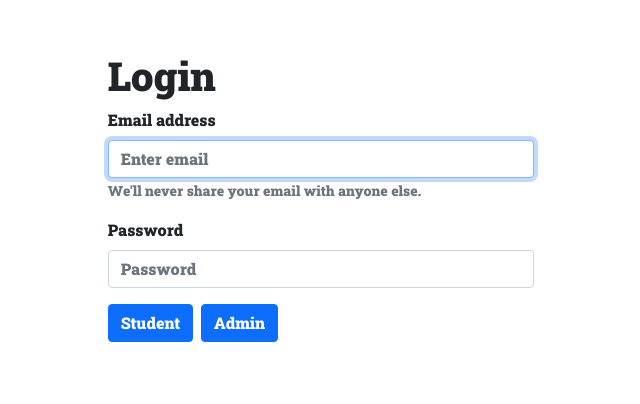
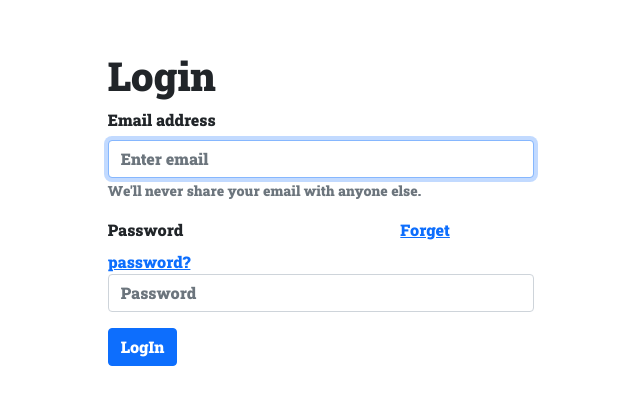
Before and after one commit to manjunadhb/project-pulse-2112, a React (Create React App) app: page / in a window 1280 px wide. Shown: the part 102-506 px from the top of the page, without its empty margins (319-959 px from the left). Built offline with nearby package versions, Linux system fonts and the light colour scheme.

Commit message:
forget password component add

```diff
--- a/src/App.js
+++ b/src/App.js
@@ -18,6 +18,7 @@ import Presentation from "./ManageTaskComponents/Presentation";
 import CreateTask from "./ManageTaskComponents/CreateTask";
 import TaskReview from "./ManageTaskComponents/TaskReview";
 import ClassroomAttendance from "./ManageTaskComponents/ClassroomAttendance";
+import ForgetPassWord from "./components/ForetPassword";
 // import { useNavigate } from "react-router-dom";
 // import React,{ useState } from "react";
 
@@ -42,6 +43,7 @@ function App() {
       <Route path="/manageusers" element={<ManageUsers />}></Route>
       <Route path="/ranking" element={<Ranking />}></Route>
       <Route path="/request" element={<Request />}></Route>
+      <Route path="/forget" element={<ForgetPassWord />}></Route>
       <Route path="*" element={<PageNotFound />}></Route>
     </Routes>
   );
--- a/src/components/AdminHeader.js
+++ b/src/components/AdminHeader.js
@@ -1,4 +1,5 @@
 import { Navbar,Nav, NavDropdown } from "react-bootstrap";
+import { Link } from "react-router-dom";
 
 const Admin = () => {
   return (
@@ -41,6 +42,7 @@ const Admin = () => {
             </NavDropdown>
             <Nav.Link href="#features">Settings</Nav.Link>
           </Nav>
+          <Link to="/" className="nav-link">Logout</Link>
         </Navbar.Collapse>
       </Navbar>
     </div>
--- /dev/null
+++ b/src/components/ForetPassword.js
@@ -0,0 +1,9 @@
+const ForgetPassWord =()=>{
+    return(
+        <div class="alert alert-success" role="alert">
+
+        <h1>Forget Password?</h1>
+        </div>
+    )
+}
+export default ForgetPassWord;
--- a/src/components/Header.js
+++ b/src/components/Header.js
@@ -1,5 +1,5 @@
 import { Navbar, Nav, NavDropdown } from "react-bootstrap";
-import { NavLink } from "react-router-dom";
+import { NavLink, Link } from "react-router-dom";
 const Header = () => {
   let activeStyle = {
     textDecoration: "underline",
@@ -41,11 +41,18 @@ const Header = () => {
           </NavLink>
 
           <NavDropdown title="More" id="basic-nav-dropdown" className="drop">
-          <NavDropdown.Item href="#action/3.1" className="text-dark">Create a Request</NavDropdown.Item>
-          <NavDropdown.Item href="#action/3.2" className="text-dark">Apply Leave</NavDropdown.Item>
-          <NavDropdown.Item href="#action/3.3" className="text-dark">Curriculum</NavDropdown.Item>
+            <NavDropdown.Item href="#action/3.1" className="text-dark">
+              Create a Request
+            </NavDropdown.Item>
+            <NavDropdown.Item href="#action/3.2" className="text-dark">
+              Apply Leave
+            </NavDropdown.Item>
+            <NavDropdown.Item href="#action/3.3" className="text-dark">
+              Curriculum
+            </NavDropdown.Item>
           </NavDropdown>
         </Nav>
+        <Link to="/" className="nav-link">Logout</Link>
       </Navbar>
     </>
   );
--- a/src/components/Login.js
+++ b/src/components/Login.js
@@ -1,50 +1,31 @@
 import { useState } from "react";
 import { Form, Button } from "react-bootstrap";
-import { useNavigate } from "react-router-dom";
+import { Link, useNavigate } from "react-router-dom";
 
 const Login = () => {
-  const student = {
-    email: "student210101@gmail.com",
-    password: "abc",
-  };
-  const admin = {
-    email: "pulseadmin@gmail.com",
-    password: "pulseadmin",
-  };
   const [data, setData] = useState({
     email: "",
     password: "",
   });
   const [loggedIn, setLoggedIn] = useState(true);
   let navigation = useNavigate();
-  const studentHandler = (e) => {
-    e.preventDefault();
-
-
-      if (loggedIn) {
-        navigation("/home");
-      }
-
-  };
-  const adminHandler = (e) => {
-    e.preventDefault();
-
-    if (loggedIn) {
-      navigation("/Admin");
-    }
-  };
 
   const changeHandler = (e) => {
-    // console.log(e.target.value)
     const name = e.target.name;
 
     const value = e.target.value;
-    console.log(value);
     setData({ ...data, [name]: value });
   };
   const submitHandler = (e) => {
     e.preventDefault();
-    setLoggedIn(true);
+    const { email, password } = data;
+    if (email === "student210101@gmail.com" && password === "abc") {
+      setLoggedIn(true);
+      navigation("/home");
+    } else if (email === "pulseadmin@gmail.com" && password === "pulseadmin") {
+      setLoggedIn(true);
+      navigation("/admin");
+    }
   };
   return (
     <div className="col-4 offset-4 " style={{ marginTop: "12%" }}>
@@ -66,7 +47,10 @@ const Login = () => {
         </Form.Group>
 
         <Form.Group className="mb-3" controlId="formBasicPassword">
-          <Form.Label>Password</Form.Label>
+          <Form.Label>Password</Form.Label>{" "}
+          <Link className="offset-6" to="/forget">
+            Forget password?
+          </Link>
           <Form.Control
             type="password"
             placeholder="Password"
@@ -75,18 +59,8 @@ const Login = () => {
             onChange={changeHandler}
           />
         </Form.Group>
-
-        <Button variant="primary" type="submit" onClick={studentHandler}>
-          Student
-        </Button>
-
-        <Button
-          className="mx-2"
-          variant="primary"
-          type="submit"
-          onClick={adminHandler}
-        >
-          Admin
+        <Button variant="primary" type="submit" onClick={submitHandler}>
+          LogIn
         </Button>
       </Form>
     </div>
```
